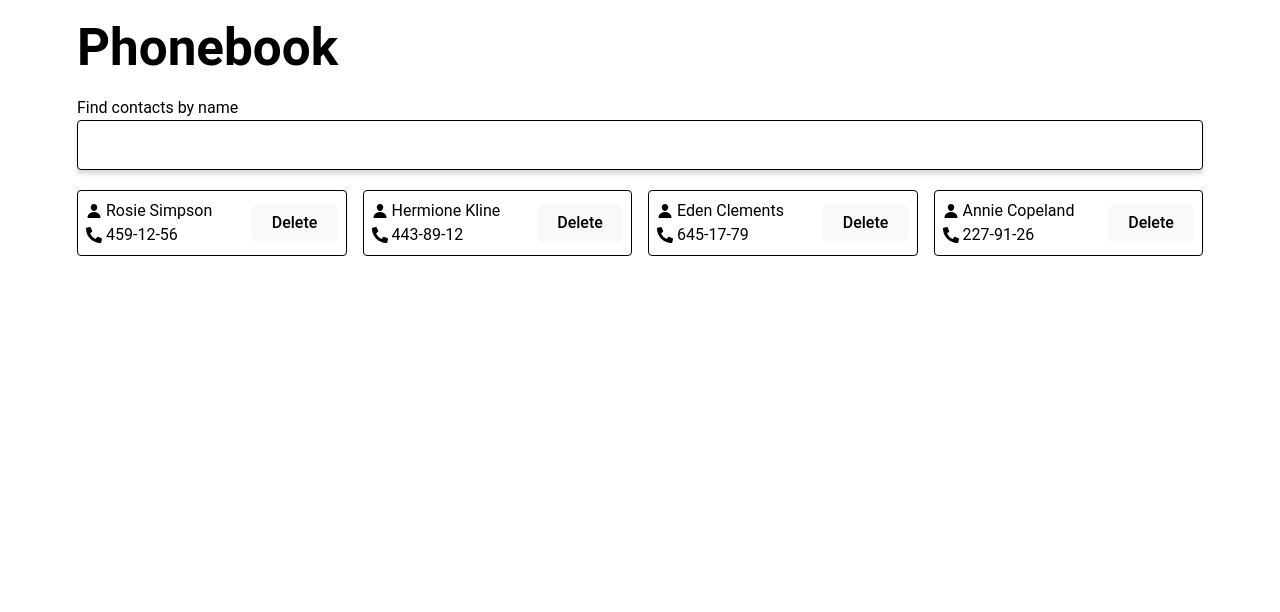
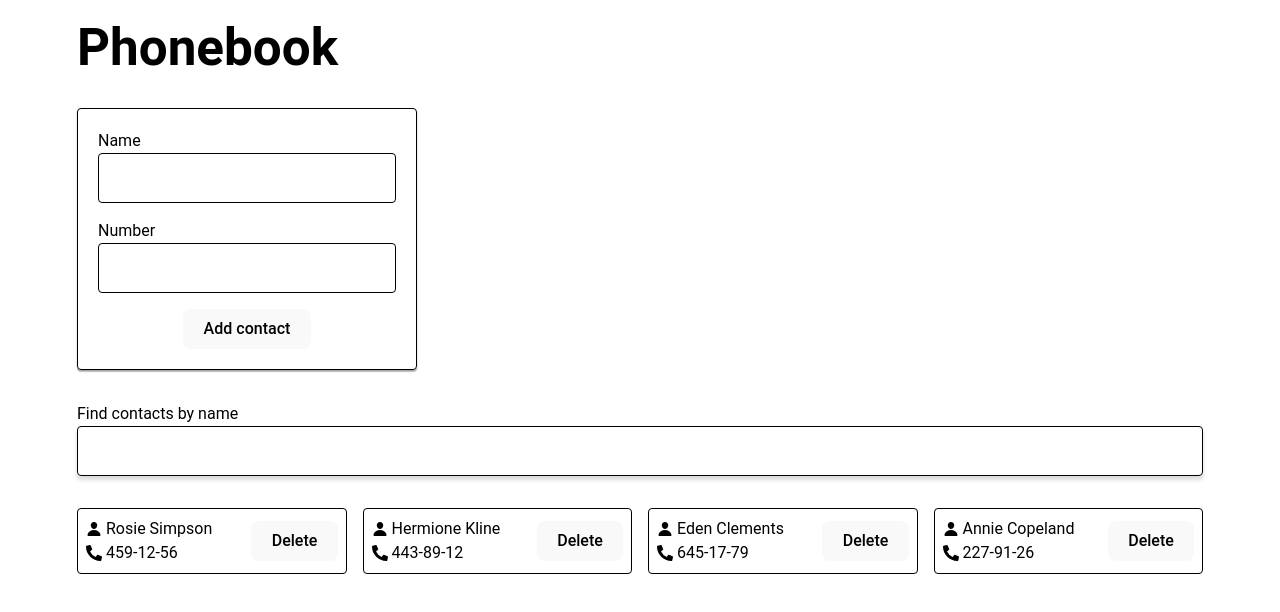
Before and after one commit to BohdanKret/goit-react-hw-03, a React (Vite) app: page / in a window 1280 px wide. Shown: the top 612 px of the page. Built offline with nearby package versions, Linux system fonts and the light colour scheme.

Commit message:
made third step

```diff
--- a/package.json
+++ b/package.json
@@ -10,11 +10,13 @@
     "preview": "vite preview"
   },
   "dependencies": {
+    "clsx": "^2.1.1",
     "formik": "^2.4.6",
     "modern-normalize": "^3.0.1",
     "react": "^19.1.0",
     "react-dom": "^19.1.0",
-    "react-icons": "^5.5.0"
+    "react-icons": "^5.5.0",
+    "yup": "^1.6.1"
   },
   "devDependencies": {
     "@eslint/js": "^9.25.0",
--- a/src/components/App/App.jsx
+++ b/src/components/App/App.jsx
@@ -19,10 +19,14 @@ function App() {
     contact.name.toLowerCase().includes(search.toLowerCase())
   );
 
+  const addContact = (newContact) => {
+    setContacts((prevContacts) => [...prevContacts, newContact])
+  }
+
   return (
     <div className={css.container}>
-      <h1 style={{ padding: "20px 0" }}>Phonebook</h1>
-      <ContactForm />
+      <h1 className={css.title}>Phonebook</h1>
+      <ContactForm onAdd={addContact} />
       <SearchBox value={search} onSearch={setSearch} />
       <ContactList contacts={visibleContacts} />
     </div>
--- a/src/components/App/App.module.css
+++ b/src/components/App/App.module.css
@@ -12,3 +12,7 @@
     padding-right: 16px;
     margin: 0 auto;
 }
+
+.title {
+    padding: 20px 0 32px;
+}
--- a/src/components/ContactForm/ContactForm.jsx
+++ b/src/components/ContactForm/ContactForm.jsx
@@ -1,7 +1,76 @@
-export default function ContactForm() {
+import css from "./ContactForm.module.css";
+import { Formik, Form, Field, ErrorMessage } from "formik";
+import { useId } from "react";
+import * as Yup from "yup";
+
+export default function ContactForm({ onAdd }) {
+  const id = useId();
+
+  const ContactSchema = Yup.object().shape({
+    name: Yup.string()
+      .min(3, "Too Short!")
+      .max(50, "Too long!")
+      .required("Required"),
+    number: Yup.number()
+      .min(3, "Too Short!")
+      .max(50, "Too Long!")
+      .required("Required"),
+  });
+
+  const handleSubmit = (values, actions) => {
+    onAdd({
+      id: Date.now(),
+      name: values.name,
+      number: values.number,
+    });
+    actions.resetForm();
+  };
+
   return (
-    <div>
-
+    <div className={css.formWrapper}>
+      <Formik
+        initialValues={{}}
+        onSubmit={handleSubmit}
+        validationSchema={ContactSchema}
+      >
+        <Form className={css.form}>
+          <div className={css.fieldWrapper}>
+            <label htmlFor={id + "name"} className={css.label}>
+              Name
+            </label>
+            <Field
+              type="text"
+              name="name"
+              id={id + "name"}
+              className={css.field}
+            />
+            <ErrorMessage
+              className={css.errorMessage}
+              name="name"
+              component="span"
+            />
+          </div>
+          <div className={css.fieldWrapper}>
+            <label htmlFor={id + "number"} className={css.label}>
+              Number
+            </label>
+            <Field
+              type="number"
+              name="number"
+              id={id + "number"}
+              className={css.field}
+            />
+            <ErrorMessage
+              className={css.errorMessage}
+              name="number"
+              component="span"
+            />
+          </div>
+          <button type="submit" className={css.button}>
+            Add contact
+          </button>
+        </Form>
+      </Formik>
     </div>
-  )
+  );
 }
--- a/src/components/ContactForm/ContactForm.module.css
+++ b/src/components/ContactForm/ContactForm.module.css
@@ -0,0 +1,51 @@
+.formWrapper {
+    padding-bottom: 32px;
+}
+
+.form {
+    width: 340px;
+    border: 1px solid black;
+    border-radius: 4px;
+    box-shadow: 0px 1px 1px 0px rgba(0, 0, 0, 0.14), 0px 1px 3px 0px rgba(0, 0, 0, 0.12), 0px 2px 1px 0px rgba(0, 0, 0, 0.20);
+    padding: 20px;
+}
+
+.fieldWrapper {
+    margin-bottom: 16px;
+}
+
+.label {
+    display: block;
+}
+
+.field {
+    width: 100%;
+    background-color: transparent;
+    border-radius: 4px;
+    border: 1px solid black;
+    /* box-shadow: 0px 4px 4px 0px rgba(0, 0, 0, 0.15); */
+    padding: 8px 16px;
+    outline: transparent;
+    color: black;
+    font-family: inherit;
+    font-size: 16px;
+    font-weight: 400;
+    line-height: 2;
+    letter-spacing: 0.04em;
+    transition: border-color 250ms cubic-bezier(0.4, 0, 0.2, 1);
+}
+
+.field:hover,
+.field:focus,
+.field:active {
+    border-color: #4D5AE5;
+}
+
+.errorMessage {
+    color: red;
+}
+
+.button {
+    margin: 0 auto;
+    display: block;
+}
--- a/src/components/SearchBox/SearchBox.module.css
+++ b/src/components/SearchBox/SearchBox.module.css
@@ -1,5 +1,5 @@
 .searchBox {
-    padding-bottom: 20px;
+    padding-bottom: 32px;
 }
 
 .searchBoxLabel {
--- a/src/index.css
+++ b/src/index.css
@@ -105,6 +105,17 @@ button:focus-visible {
   outline: 4px auto -webkit-focus-ring-color;
 }
 
+input::-webkit-outer-spin-button,
+input::-webkit-inner-spin-button {
+  -webkit-appearance: none;
+  margin: 0;
+}
+
+/* Firefox */
+input[type="number"] {
+  -moz-appearance: textfield;
+}
+
 @media (prefers-color-scheme: light) {
   :root {
     color: black;
```
Also changed, not shown: 1 other file (tests, documents, lock files or other folders).
